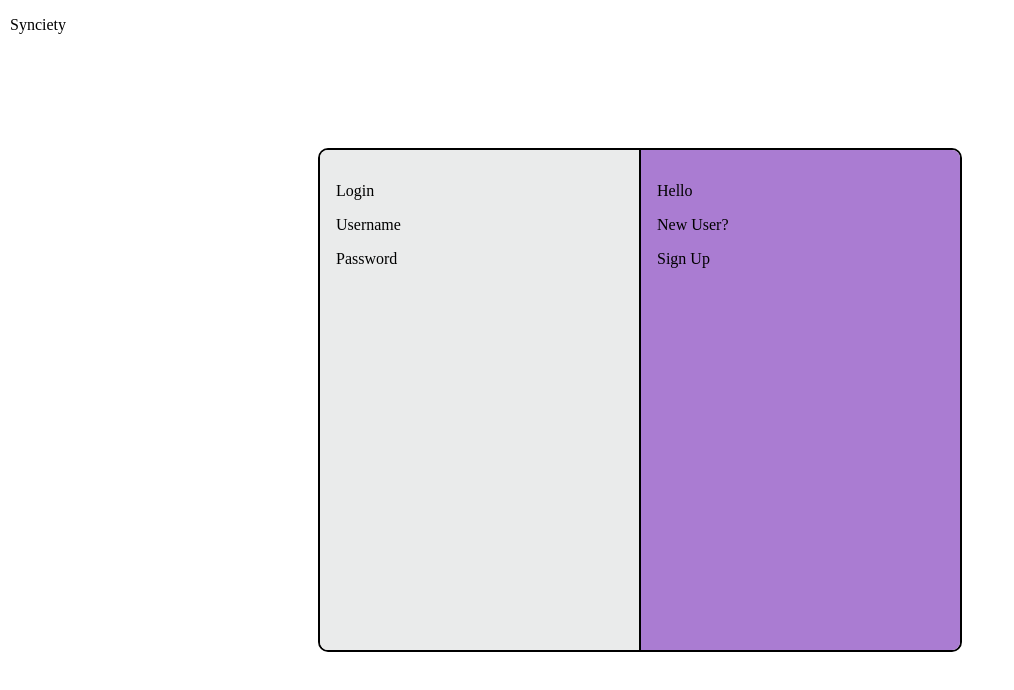
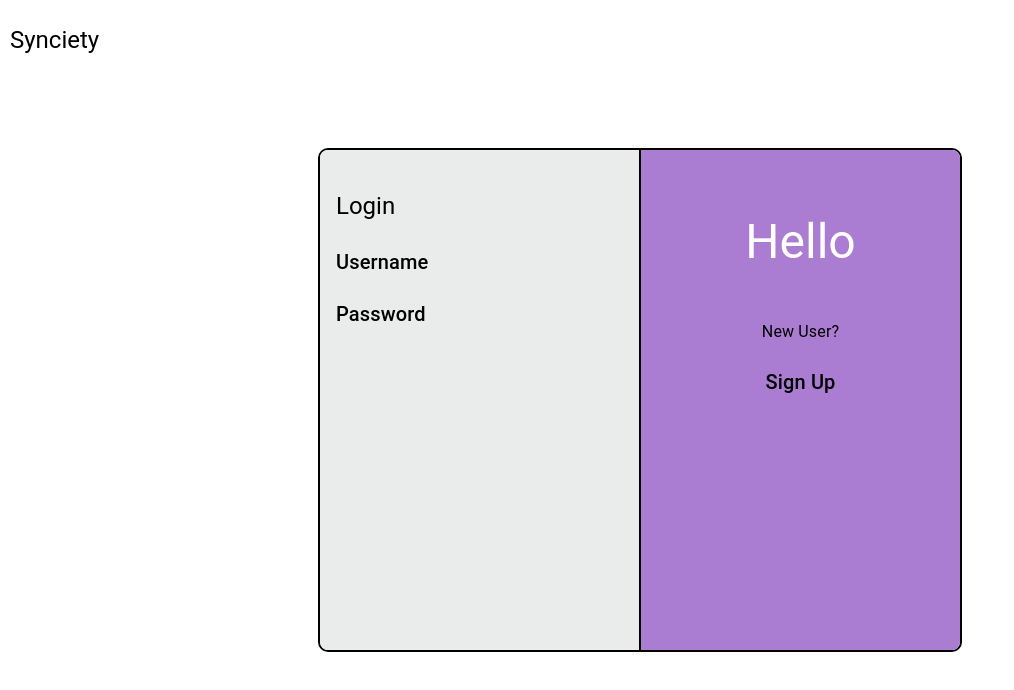
Before and after one commit to devsoc-unsw/trainee-emperor-24t3, a React (Vite) app in the folder frontend/Emperor/: page /LogIn in a window 1280 px wide. Shown: the top 690 px of the page, without its empty margins (0-1014 px from the left). Built offline with nearby package versions, Linux system fonts and the light colour scheme.

Commit message:
Changed font styling

```diff
--- a/frontend/Emperor/src/pages/LogIn.tsx
+++ b/frontend/Emperor/src/pages/LogIn.tsx
@@ -1,4 +1,4 @@
-import Box from '@mui/material/Box';
+import { Box, Typography } from "@mui/material"
 
 
 export const LogIn = () => {
@@ -14,7 +14,9 @@ export const LogIn = () => {
                     top: '0',
                     left: '10px',
                 }}>
+                    <Typography variant="h5">
                         <p>Synciety</p>
+                    </Typography>
                 </Box>
 
                 <Box sx = {{
@@ -37,9 +39,15 @@ export const LogIn = () => {
                         width: '50%',
                         height: '500px',
                     }}>
+                        <Typography variant="h5">
                             <p>Login</p>
+                        </Typography>
+                        <Typography variant="h6">
                             <p>Username</p>
+                        </Typography>
+                        <Typography variant="h6">
                             <p>Password</p>
+                        </Typography>
                     </Box>
                     <Box sx = {{
                         p: 2,
@@ -48,10 +56,20 @@ export const LogIn = () => {
                         borderLeft: 2,
                         width: '50%',
                         height: '500px',
+                        textAlign: 'center',
+
+                    }}>
+                        <Typography variant="h3" sx = {{
+                            color: 'white'
                         }}>
                             <p>Hello</p>
+                        </Typography>
+                        <Typography variant="subtitle1">
                             <p>New User?</p>
+                        </Typography>
+                        <Typography variant="h6">
                             <p>Sign Up</p>
+                        </Typography>
                     </Box>
                 </Box>
             </Box>
```
Lines whose indentation alone changed are shown as unchanged.
